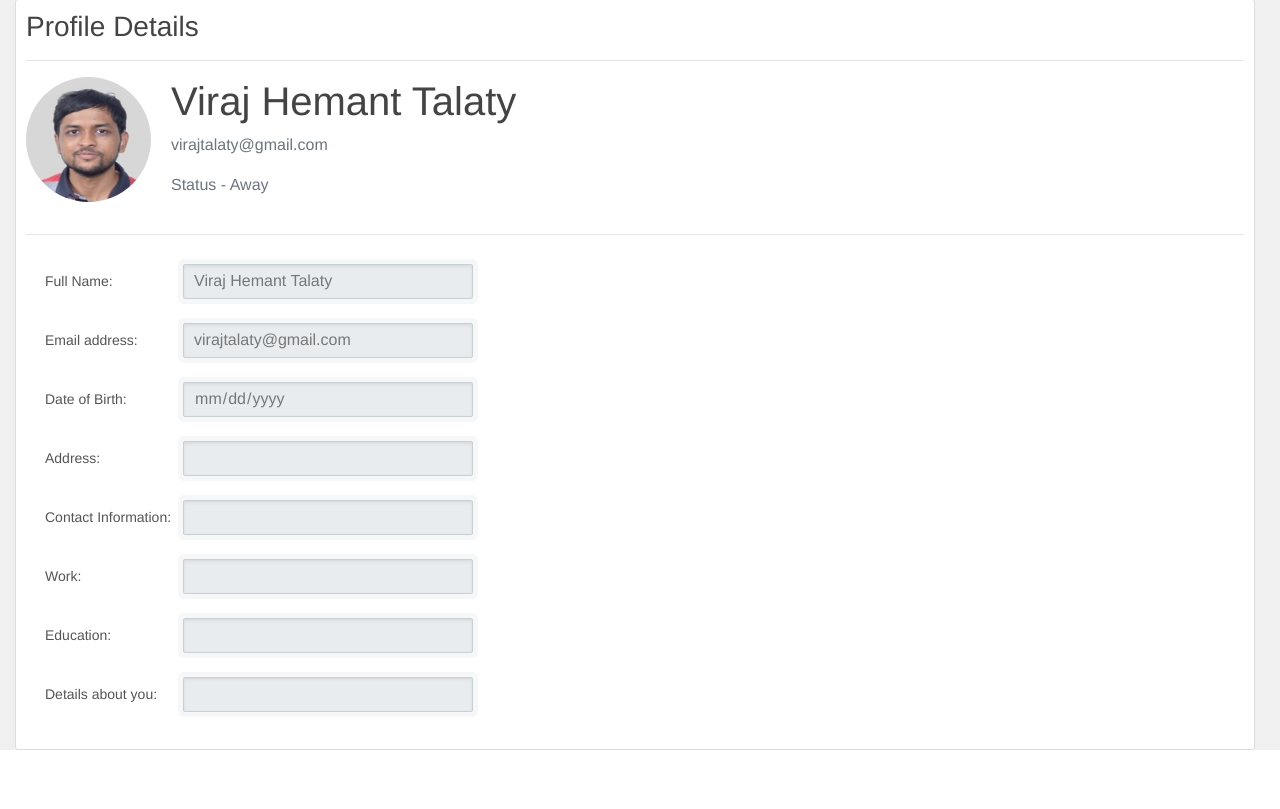
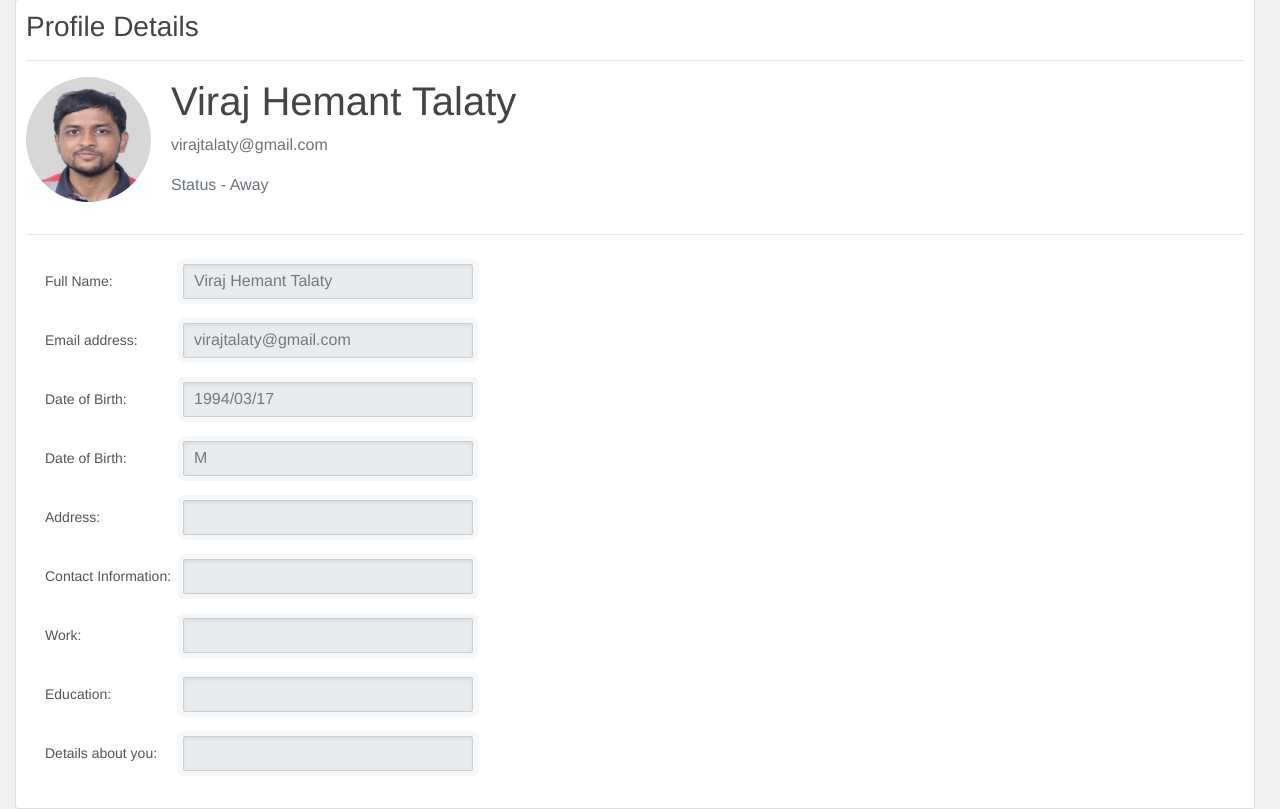
Before and after one commit to meng-ze/Breitenburg-SER515, a Flask app: page /name_click?user=virajtalaty@gmail.com in a window 1280 px wide; the page is wider, and only the part inside the window is pictured. Shown: the part 105-914 px from the top of that part. Before the commit the page ends 855 px from the top of that part, so only its background shows below. Run offline with Flask 2, Linux system fonts and the light colour scheme; a user stored in the database is signed in; data comes from the database, SQL or seed files in the repository; some libraries are stand-ins or nearby versions.

Commit message:
Issue #140 - Gender not visible in my profile and other users profile page fixed

```diff
--- a/CustomForm.py
+++ b/CustomForm.py
@@ -24,6 +24,7 @@ class UpdateAccountForm(Form):
     password_field = PasswordField('Password')
     email_field = EmailField('Email', [validators.DataRequired(), validators.Length(min=6, max=50), validators.Email()])
     dob_field = StringField('Date of birth')
+    gender = StringField('Gender')
     address_field = StringField('Address', [validators.DataRequired(), validators.Length(min=6, max=150)])
     phone_field = StringField('Phone', [validators.Length(min=10, max=10)])
     work_field = StringField('Work', [validators.Length(min=6, max=100)])
--- a/WebsiteAPI.py
+++ b/WebsiteAPI.py
@@ -92,15 +92,15 @@ def modify_account(target_email, value_dict, website):
         cursor = connection_handler.cursor()
         if AccountInfo.PASSWORD in value_dict:
             cursor.execute(
-                'UPDATE user SET username = %s, password = %s, dob = %s, address = %s, phone = %s, work = %s, education = %s, about = %s, profile_picture = %s WHERE email_id = %s',
-                (value_dict[AccountInfo.USERNAME], value_dict[AccountInfo.PASSWORD], value_dict[AccountInfo.DATE_OF_BIRTH], value_dict[AccountInfo.ADDRESS],
+                'UPDATE user SET username = %s, password = %s, dob = %s,gender=%s, address = %s, phone = %s, work = %s, education = %s, about = %s, profile_picture = %s WHERE email_id = %s',
+                (value_dict[AccountInfo.USERNAME], value_dict[AccountInfo.PASSWORD], value_dict[AccountInfo.DATE_OF_BIRTH], value_dict[AccountInfo.GENDER], value_dict[AccountInfo.ADDRESS],
                  value_dict[AccountInfo.PHONE], value_dict[AccountInfo.WORK], value_dict[AccountInfo.EDUCATION], value_dict[AccountInfo.ABOUT],
                  value_dict[AccountInfo.PROFILE_PICTURE], target_email)
             )
         else:
             cursor.execute(
-                'UPDATE user SET username = %s, dob = %s, address = %s, phone = %s, work = %s, education = %s, about = %s, profile_picture = %s WHERE email_id = %s',
-                (value_dict[AccountInfo.USERNAME], value_dict[AccountInfo.DATE_OF_BIRTH], value_dict[AccountInfo.ADDRESS],
+                'UPDATE user SET username = %s, dob = %s, gender=%s, address = %s, phone = %s, work = %s, education = %s, about = %s, profile_picture = %s WHERE email_id = %s',
+                (value_dict[AccountInfo.USERNAME], value_dict[AccountInfo.DATE_OF_BIRTH], value_dict[AccountInfo.GENDER], value_dict[AccountInfo.ADDRESS],
                  value_dict[AccountInfo.PHONE], value_dict[AccountInfo.WORK], value_dict[AccountInfo.EDUCATION], value_dict[AccountInfo.ABOUT],
                  value_dict[AccountInfo.PROFILE_PICTURE], target_email)
             )
@@ -465,6 +465,7 @@ def extract_profile_data_from(user_info):
         user_info[1],
         user_info[2],
         user_info[6],
+        user_info[7],
         user_info[9],
         user_info[4],
         user_info[10],
--- a/app.py
+++ b/app.py
@@ -234,12 +234,13 @@ def account():
             form.name_field.data = required_info[0]
             form.email_field.data = required_info[1]
             form.dob_field.data = required_info[2]
-            form.address_field.data = required_info[3]
-            form.phone_field.data = required_info[4]
-            form.work_field.data = required_info[5]
-            form.education_field.data = required_info[6]
-            form.details_field.data = required_info[7]
-            form.picture_field.data = required_info[8]
+            form.gender.data = required_info[3]
+            form.address_field.data = required_info[4]
+            form.phone_field.data = required_info[5]
+            form.work_field.data = required_info[6]
+            form.education_field.data = required_info[7]
+            form.details_field.data = required_info[8]
+            form.picture_field.data = required_info[9]
             if required_info[-1]:
                 full_profilepic_path = WebsiteAPI.get_relative_path([-1, [DefaultFileInfo.AVATAR_PATH[1][0], DefaultFileInfo.AVATAR_PATH[1][1], required_info[-1]]])
             else:
@@ -252,6 +253,7 @@ def account():
     if request.method == 'POST':
         name = form.name_field.data
         dob = form.dob_field.data
+        gender = form.gender.data
         address = form.address_field.data
         phone = form.phone_field.data
         work = form.work_field.data
@@ -271,6 +273,7 @@ def account():
         packed_dict = {
             AccountInfo.USERNAME: name,
             AccountInfo.DATE_OF_BIRTH: dob,
+            AccountInfo.GENDER: gender,
             AccountInfo.ADDRESS: address,
             AccountInfo.PHONE: phone,
             AccountInfo.WORK: work,
--- a/templates/ViewProfile.html
+++ b/templates/ViewProfile.html
@@ -105,15 +105,25 @@ font-size: 14px;
                             <label for="dob">Date of Birth: </label>
                           </td>
                           <td>
-                             <input type="date" value="{{item[2]}}" class="form-control" id="dob" readonly>
+                             <input type="text" value="{{item[2]}}" class="form-control" id="dob" readonly>
                           </td>
                       </tr>
+
+                      <tr>
+                          <td>
+                            <label for="gender">Date of Birth: </label>
+                          </td>
+                          <td>
+                             <input type="text" value="{{item[3]}}" class="form-control" id="gender" readonly>
+                          </td>
+                      </tr>
+
                       <tr>
                           <td>
                             <label for="address">Address:</label>
                           </td>
                           <td>
-                              <input type="text" value="{{item[3]}}" class="form-control" id="address" readonly>
+                              <input type="text" value="{{item[4]}}" class="form-control" id="address" readonly>
                           </td>
                       </tr>
                       <tr>
@@ -121,7 +131,7 @@ font-size: 14px;
                             <label for="phone">Contact Information:</label>
                           </td>
                           <td>
-                             <input type="text" value="{{item[4]}}" class="form-control" id="phone" readonly>
+                             <input type="text" value="{{item[5]}}" class="form-control" id="phone" readonly>
                           </td>
                       </tr>
                       <tr>
@@ -129,7 +139,7 @@ font-size: 14px;
                             <label for="work">Work:</label>
                           </td>
                           <td>
-                            <input type="text" value="{{item[5]}}" class="form-control" id="work" readonly>
+                            <input type="text" value="{{item[6]}}" class="form-control" id="work" readonly>
                           </td>
                       </tr>
                       <tr>
@@ -137,7 +147,7 @@ font-size: 14px;
                             <label for="education">Education:</label>
                           </td>
                           <td>
-                              <input type="text" value="{{item[6]}}" class="form-control" id="education" readonly>
+                              <input type="text" value="{{item[7]}}" class="form-control" id="education" readonly>
                           </td>
                       </tr>
                       <tr>
@@ -145,7 +155,7 @@ font-size: 14px;
                             <label for="details">Details about you:</label>
                           </td>
                           <td>
-                             <input type="text" value="{{item[7]}}" class="form-control" id="details" readonly>
+                             <input type="text" value="{{item[8]}}" class="form-control" id="details" readonly>
                           </td>
                       </tr>
                   </table>
--- a/templates/account.html
+++ b/templates/account.html
@@ -108,6 +108,11 @@ font-size: 14px;
                       </tr>
                       <tr>
                           <td>
+                             {{ render_field(form.gender) }}
+                          </td>
+                      </tr>
+                      <tr>
+                          <td>
                               {{ render_field(form.address_field) }}
                           </td>
                       </tr>
```
Also changed, not shown: static/profile_pics/sparky.jpg (added).
